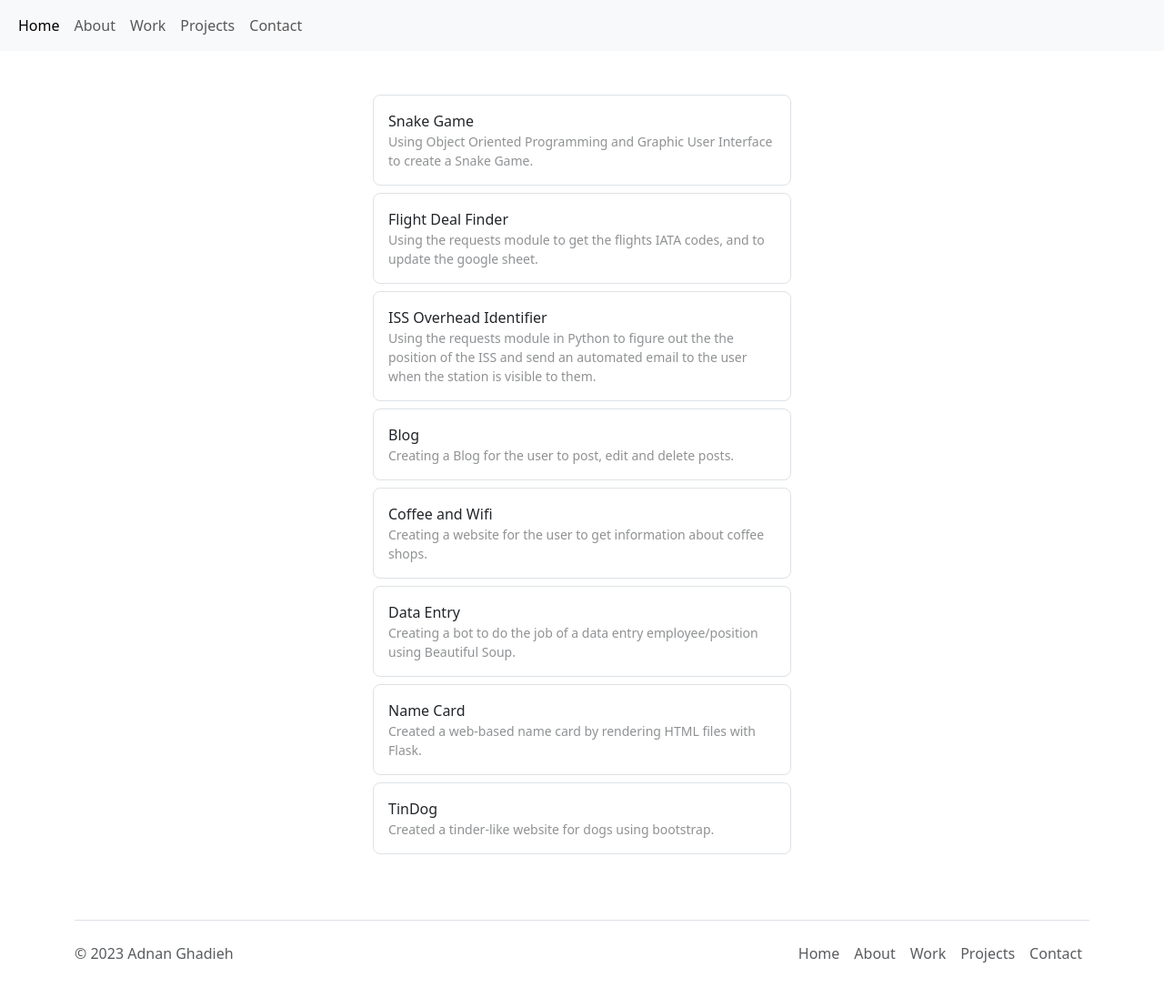
After one commit to adn87/My_Webstie, a Flask app: page /projects in a window 1280 px wide. The commit adds this page. Shown: the whole page at 91% size. Run offline with Flask 3, Linux system fonts and the light colour scheme; data comes from the database, SQL or seed files in the repository; both versions use the stored data as it was after the commit; some libraries are stand-ins or nearby versions.

Commit message:
My_Website_006
- created a file for the projects.
- it checks all the data in the data base and prints out the project title and the project description.

```diff
--- a/main.py
+++ b/main.py
@@ -18,8 +18,22 @@ class Work(db.Model):
     description = db.Column(db.Text, nullable=False)
 
 
+class Project(db.Model):
+    id = db.Column(db.Integer, primary_key=True)
+    title = db.Column(db.String(250), nullable=False)
+    description = db.Column(db.Text, nullable=False)
+
+
 with app.app_context():
     db.create_all()
+
+# with app.app_context():
+#     new_project = Project(
+#         title="TinDog",
+#         description="Created a tinder-like website for dogs using bootstrap."
+#     )
+#     db.session.add(new_project)
+#     db.session.commit()
 
 
 @app.route('/')
@@ -47,7 +61,9 @@ def description(job_id):
 
 @app.route('/projects')
 def projects():
-    return render_template('projects.html')
+    result = db.session.execute(db.select(Project).order_by(Project.id))
+    all_projects = result.scalars().all()
+    return render_template('projects.html', projects=all_projects)
 
 
 @app.route('/contact')
--- a/templates/index.html
+++ b/templates/index.html
@@ -7,7 +7,8 @@
         <h2 class="fw-bold text-body-emphasis">Everything To Know About Me</h2>
         <p class="text-body-secondary">I created this website so that it would be easier to know me. Each
         tab on this website explains more about who I am, my work experience, the projects I've worked on, and how to
-        contact me. Without further ado Enjoy getting to know me </p>
+        contact me. Without further ado Enjoy getting to know me. </p>
+        <span>This website was created using HTML5, CSS, Bootstrap, Flask and SQLAlchemy with Python.</span>
       </div>
 
       <div class="col">
--- /dev/null
+++ b/templates/projects.html
@@ -0,0 +1,15 @@
+{% include 'base.html' %}
+
+
+<div class="d-flex flex-column flex-md-row p-4 gap-4 py-md-5 align-items-center justify-content-center">
+  <div class="list-group list-group-checkable d-grid gap-2 border-0">
+      {% for project in projects: %}
+    <input class="list-group-item-check pe-none" type="radio" name="listGroupCheckableRadios" id="listGroupCheckableRadios1" value="" checked="">
+      <label class="list-group-item rounded-3 py-3" for="listGroupCheckableRadios1">
+          {{ project.title }}
+        <span class="d-block small opacity-50">{{ project.description }}</span>
+      </label>
+      {% endfor %}
+  </div>
+</div>
+{% include 'footer.html' %}
```
Also changed, not shown: instance/work.db.
